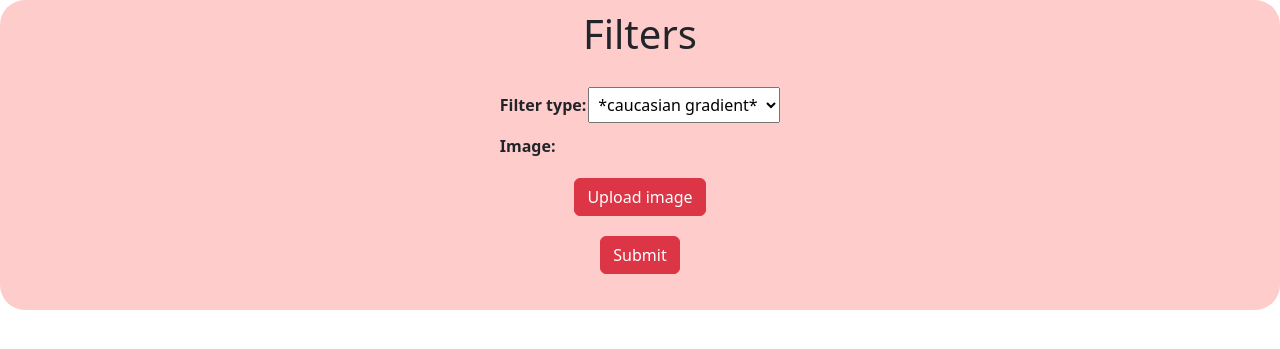
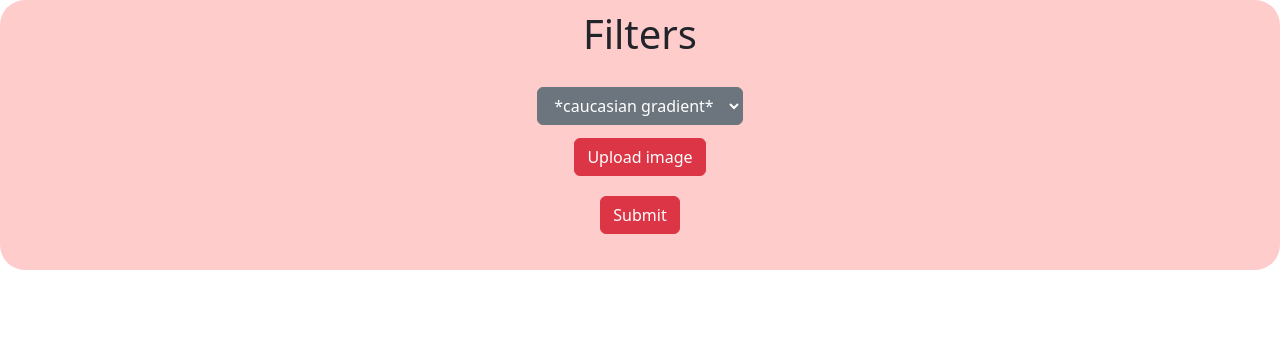
Before and after one commit to lispucrs/opencv_django, a Django app: page /filter/ in a window 1280 px wide. Shown: the top 349 px of the page. Run offline with Django 4.2, Linux system fonts and the light colour scheme; parts of the project's set-up code (start-up, migrations or seed data) failed here and were passed over.

Commit message:
customizing

```diff
--- a/opencvEnv/src/opencv_proj/models.py
+++ b/opencvEnv/src/opencv_proj/models.py
@@ -24,9 +24,11 @@ ACTION_CHOICES = (
 )
 
 
+# class="btn btn-danger dropdown-toggle
+
 class FilterForm(forms.Form):
     filter_type = forms.ChoiceField(choices=ACTION_CHOICES, widget=forms.Select(
-        attrs={'class': 'd-flex justify-content-center', 'id': 'padding2'}))
+        attrs={'class': 'btn btn-secondary dropdown-toggle'}))
     image = forms.ImageField()
 
 
--- a/opencvEnv/src/opencv_proj/templates/filter/index.html
+++ b/opencvEnv/src/opencv_proj/templates/filter/index.html
@@ -27,7 +27,8 @@
     }
 
     #padding2{
-      padding: 5px;
+      padding: 7px;
+
     }
 
     #margin{
@@ -50,9 +51,18 @@
     }
 
     table tr {
-      margin-bottom: 10px;
+      {% comment %} margin-bottom: 10px;
       display: table;
+      background-color: red;
+      color: red; {% endcomment %}
+
+
    }
+
+   table th {
+
+    display: none;
+ }
    .borda{
     align-items: center;
     margin:0 auto;
```
Also changed, not shown: opencvEnv/src/db.sqlite3, opencvEnv/src/media/images/artigo1_HYnD0ft.jpg (added), opencvEnv/src/media/images/artigo1_UxoOy1B.jpg (added), opencvEnv/src/media/images/artigo1_VBFtMtt.jpg (added), opencvEnv/src/media/images/artigo1_afvuT7U.jpg (added), opencvEnv/src/media/images/artigo1_jo6LLKY.jpg (added), opencvEnv/src/media/images/artigo1_zw3gzrC.jpg (added).
